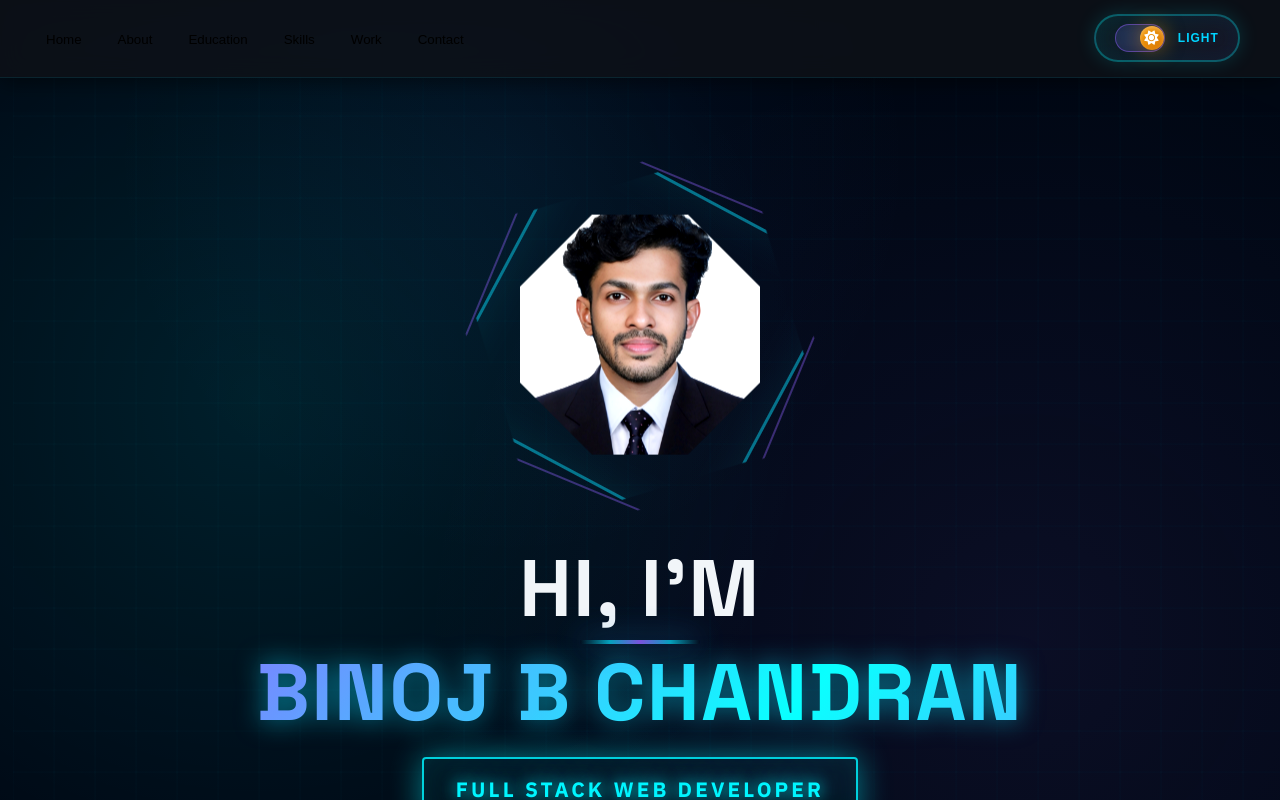
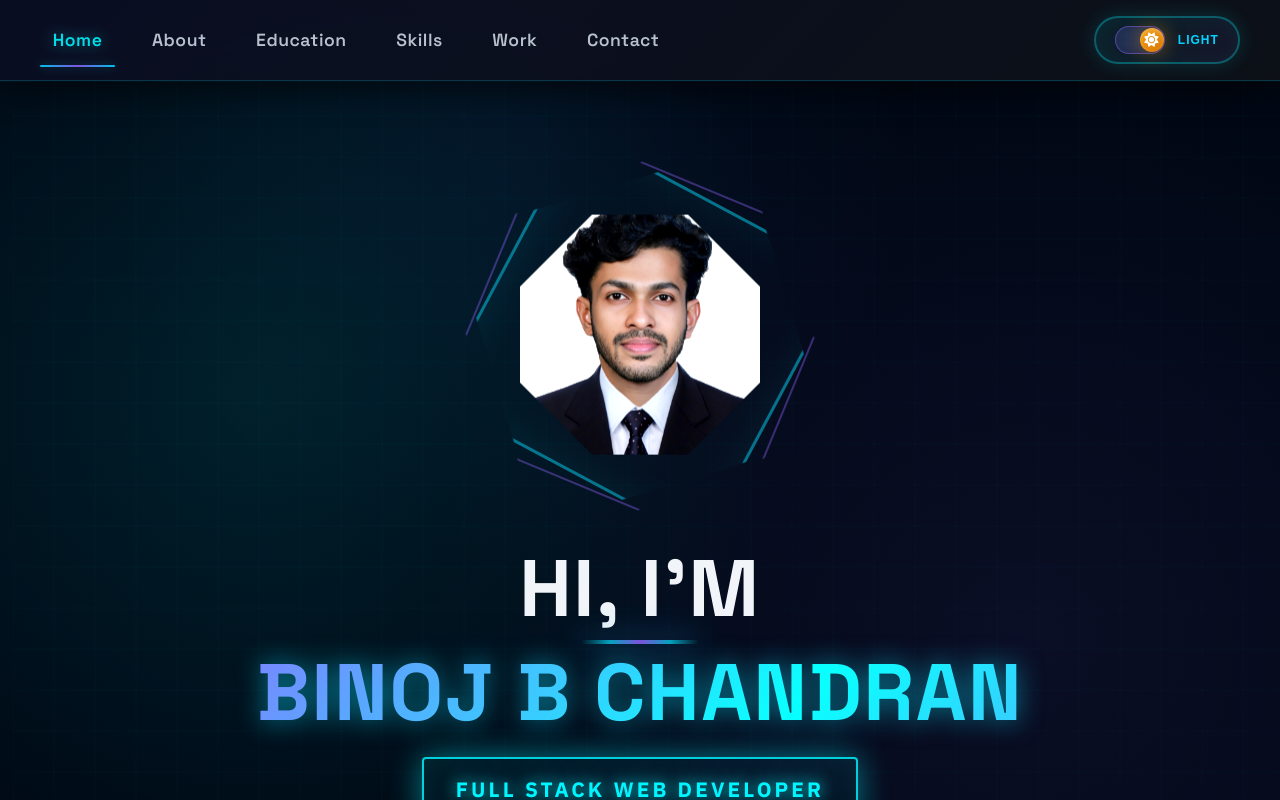
Before and after one commit to Binoj143/PORTFOLIO, a React (Create React App) app: page / in a window 1280 px wide. Shown: the top 800 px of the page. Built offline with nearby package versions, Linux system fonts and the light colour scheme; no server answers.

Commit message:
Make navbar stylish with tech fonts and improve both dark and light mode visibility

```diff
--- a/src/styles/Navbar.css
+++ b/src/styles/Navbar.css
@@ -4,19 +4,19 @@
   top: 0;
   left: 0;
   width: 100%;
-  background: rgba(13,17,23,0.85);
-  backdrop-filter: blur(12px) saturate(140%);
-  box-shadow: 0 4px 20px rgba(0,0,0,0.5);
+  background: linear-gradient(135deg, rgba(10,14,35,0.95), rgba(13,17,23,0.95));
+  backdrop-filter: blur(16px) saturate(140%);
+  box-shadow: 0 8px 32px rgba(0,0,0,0.6), 0 0 1px rgba(0,217,255,0.3);
   z-index: 999;
-  padding: 0.9rem 1.5rem;
+  padding: 1rem 1.5rem;
   transition: all 0.3s cubic-bezier(.2,.9,.3,1);
-  border-bottom: 1px solid rgba(0,217,255,0.1);
+  border-bottom: 1.5px solid rgba(0,217,255,0.2);
 }
 
 [data-theme="light"] .navbar {
-  background: rgba(255,255,255,0.92);
-  border-bottom-color: rgba(8,145,178,0.25);
-  box-shadow: 0 4px 15px rgba(8,145,178,0.12);
+  background: linear-gradient(135deg, rgba(248,250,252,0.98), rgba(240,249,255,0.98));
+  border-bottom-color: rgba(8,145,178,0.4);
+  box-shadow: 0 8px 32px rgba(8,145,178,0.15), 0 0 1px rgba(6,182,212,0.4);
 }
 
 .navbar.scrolled {
@@ -176,61 +176,67 @@
   align-items: center;
 }
 
-.nav-menu li a {
+.nav-menu li button {
   text-decoration: none;
-  color: var(--text);
+  color: #cbd5e1;
   font-weight: 600;
-  font-size: 1rem;
+  font-size: clamp(0.95rem, 2vw, 1.1rem);
   position: relative;
-  padding: 0.5rem 0;
-  transition: color 280ms cubic-bezier(.2,.9,.3,1), transform 280ms ease;
+  padding: 0.6rem 0.8rem;
+  transition: all 300ms cubic-bezier(.2,.9,.3,1);
   display: inline-block;
-  opacity: 0.85;
+  opacity: 0.9;
+  font-family: 'Space Grotesk', 'Inter', 'IBM Plex Sans', sans-serif;
+  letter-spacing: 0.5px;
 }
 
-[data-theme="light"] .nav-menu li a {
-  color: #334155;
+[data-theme="light"] .nav-menu li button {
+  color: #0f172a;
+  opacity: 0.95;
 }
 
-.nav-menu li a:hover {
+.nav-menu li button:hover {
   opacity: 1;
+  color: #00f5ff;
+  transform: translateY(-2px);
+  text-shadow: 0 0 10px rgba(0,245,255,0.4);
 }
 
-.nav-menu a::before {
+[data-theme="light"] .nav-menu li button:hover {
+  color: #0891b2;
+  text-shadow: 0 0 8px rgba(8,145,178,0.3);
+}
+
+.nav-menu li button::before {
   content: '';
   position: absolute;
   width: 0;
-  height: 3px;
+  height: 2px;
   bottom: -6px;
   left: 0;
-  background: linear-gradient(90deg, var(--accent-1), var(--accent-2), var(--accent-3));
+  background: linear-gradient(90deg, #00d4ff, #8b5cf6, #00d4ff);
   box-shadow: 0 0 10px rgba(0,217,255,0.4);
-  transition: width 280ms cubic-bezier(.2,.9,.3,1);
-  border-radius: 2px;
+  transition: width 300ms cubic-bezier(.2,.9,.3,1);
+  border-radius: 1px;
 }
 
-.nav-menu a:hover {
-  color: var(--accent-1);
-  transform: translateY(-2px);
-  text-shadow: 0 0 15px rgba(0,217,255,0.3);
+.nav-menu li button:hover::before {
+  width: 100%;
 }
 
-[data-theme="light"] .nav-menu a:hover {
-  color: #0891b2;
-  text-shadow: none;
+.nav-menu li button.active {
+  color: #00f5ff;
+  text-shadow: 0 0 15px rgba(0,245,255,0.5);
 }
 
-.nav-menu a:hover::before { width: 100%; }
-.nav-menu a.active {
-  color: var(--accent-1);
-  text-shadow: 0 0 15px rgba(0,217,255,0.25);
+[data-theme="light"] .nav-menu li button.active {
+  color: #0891b2;
+  text-shadow: 0 0 10px rgba(8,145,178,0.4);
 }
 
-[data-theme="light"] .nav-menu a.active {
-  color: #0891b2;
-  text-shadow: none;
+.nav-menu li button.active::before {
+  width: 100%;
 }
-.nav-menu a.active::before { width: 100%; }
 /* Mobile Styling */
 @media (max-width: 768px) {
   .navbar {
```
